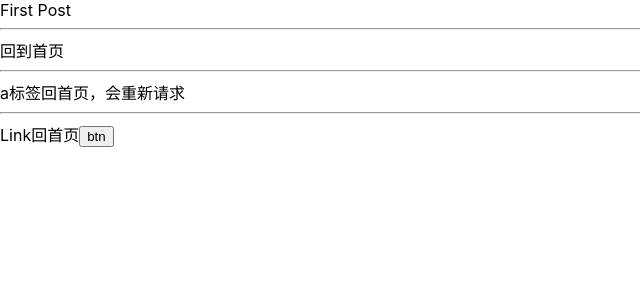
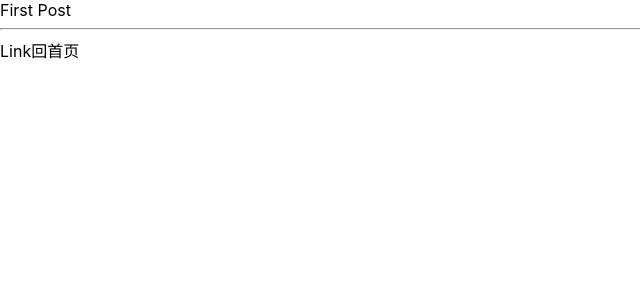
Before and after one commit to slTrust/next-demo-2, a Next.js app: page /posts/first-post in a window 1280 px wide. Shown: the top 300 px of the page, without its empty margins (0-640 px from the left). Built offline with nearby package versions, Linux system fonts and the light colour scheme.

Commit message:
自定义 Head

```diff
--- a/pages/index.js
+++ b/pages/index.js
@@ -6,8 +6,8 @@
   return (
     <div className={styles.container}>
       <Head>
-        <title>Create Next App</title>
-        <link rel="icon" href="/favicon.ico" />
+        <title>我的Blog</title>
+        <meta name="viewport" content="width=device-width,initial-scale=1,minimum-scale=1,maximum-scale=1,user-scalable=no,viewport-fit=cover" />
       </Head>
 
       <main className={styles.main}>
--- a/pages/posts/first-post.js
+++ b/pages/posts/first-post.js
@@ -1,21 +1,18 @@
 import React, { useCallback } from 'react';
 import Link from 'next/link'
-console.log('组件执行了')
-// console.log(window)  // 放开注视回报错，因为Node里没有 window
+import Head from 'next/head'
 export default function x() {
-  const clickMe = useCallback(() => {
-    console.log('btn click,只在浏览器执行，不再Node控制台显示')
-    console.log(window)
-  }, [])
   return (
-    <div>First Post
+    <>
+      <Head>
+        <title>我的FirstPost</title>
+        <meta name="viewport" content="width=device-width,initial-scale=1,minimum-scale=1,maximum-scale=1,user-scalable=no,viewport-fit=cover" />
+      </Head>
+      <div>First Post
       <hr />
-      回到首页
-      <hr />
-      <a href="/">a标签回首页，会重新请求</a>
-      <hr />
-      <Link href="/">Link回首页</Link>
-      <button onClick={clickMe}>btn</button>
-    </div>
+        <Link href="/">Link回首页</Link>
+      </div>
+    </>
+
   )
 }
```
